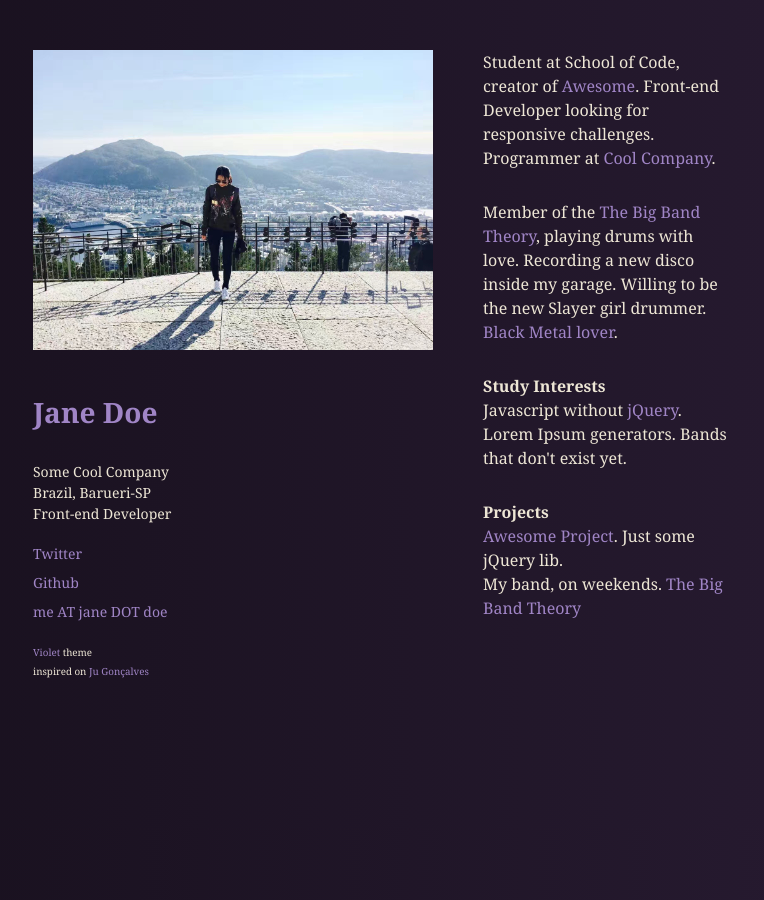
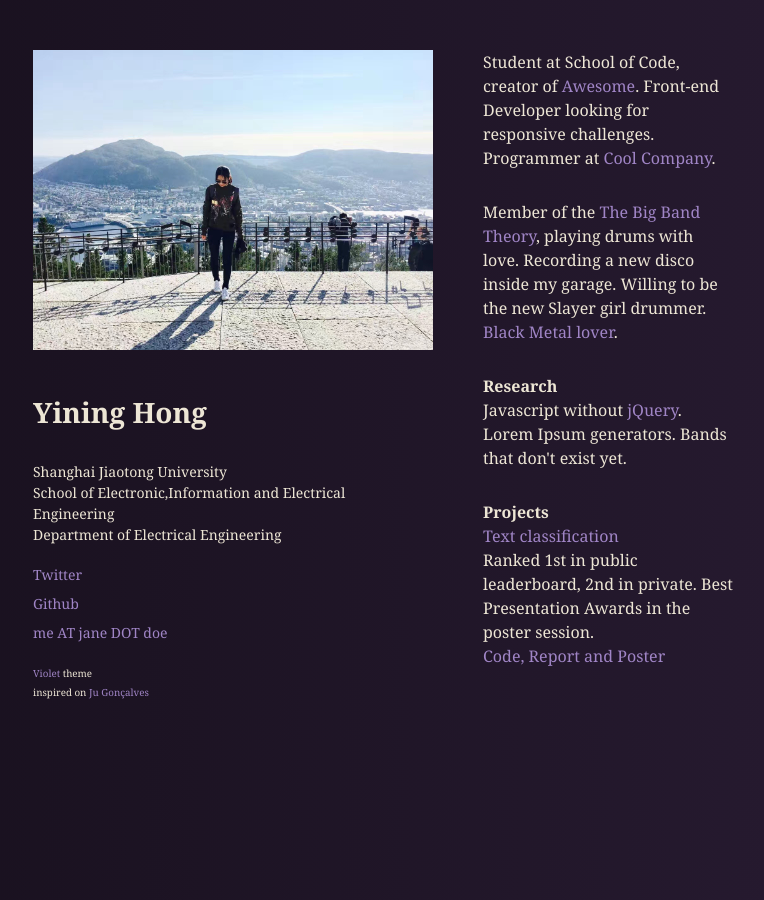
Before and after one commit to evelinehong/evelinehong.github.io, a Jekyll site: the page built from index.html, in a window 1280 px wide. Shown: the whole page, without its empty margins (67-831 px from the left). Built offline with Jekyll 4.4.1, drawn with Linux system fonts in a browser that asks for light colours.

Commit message:
try adding projects

```diff
--- a/index.html
+++ b/index.html
@@ -6,13 +6,13 @@ title: Home
   <img alt="{{ site.name }} picture" src="{{ site.picture }}" />
 
   <h1>
-    <strong><a href="./">{{ site.name }}</a></strong>
+    <strong>Yining Hong</strong>
   </h1>
 
   <p>
-    Some Cool Company</br>
-    Brazil, Barueri-SP</br>
-    Front-end Developer
+    Shanghai Jiaotong University</br>
+    School of Electronic,Information and Electrical Engineering </br>
+    Department of Electrical Engineering
   </p>
 
   <nav>
@@ -39,13 +39,16 @@ title: Home
   </p>
 
   <p>
-    <strong>Study Interests</strong></br>
+    <strong>Research</strong></br>
     Javascript without <a href="http://vanilla-js.com/">jQuery</a>. Lorem Ipsum generators. Bands that don't exist yet.
   </p>
 
   <p>
     <strong>Projects</strong></br>
-    <a href="http://aweso.me/">Awesome Project</a>. Just some jQuery lib.
-    <br>My band, on weekends. <a href="https://google.com/search?q=my+band">The Big Band Theory</a>
+    <a href="https://www.kaggle.com/c/ee448-2018-text-classification/leaderboard">Text classification</a> <br>
+    Ranked 1st in public leaderboard, 2nd in private. Best Presentation Awards in the poster session.<br>
+    <a href="https://github.com/evelinehong/Text-Classification-Kaggle-Competition">Code, Report and Poster </a> <br>
+
+
   </p>
 </section>
```
